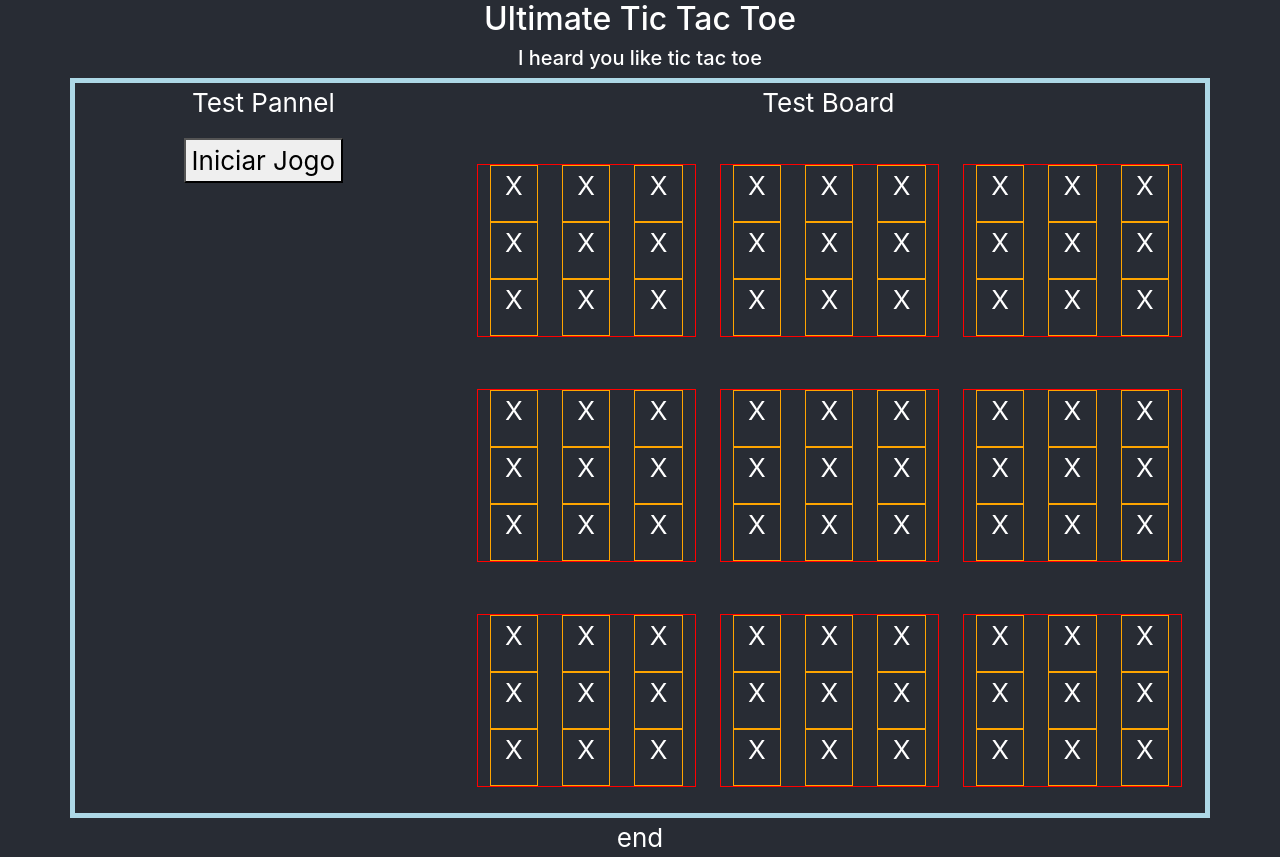
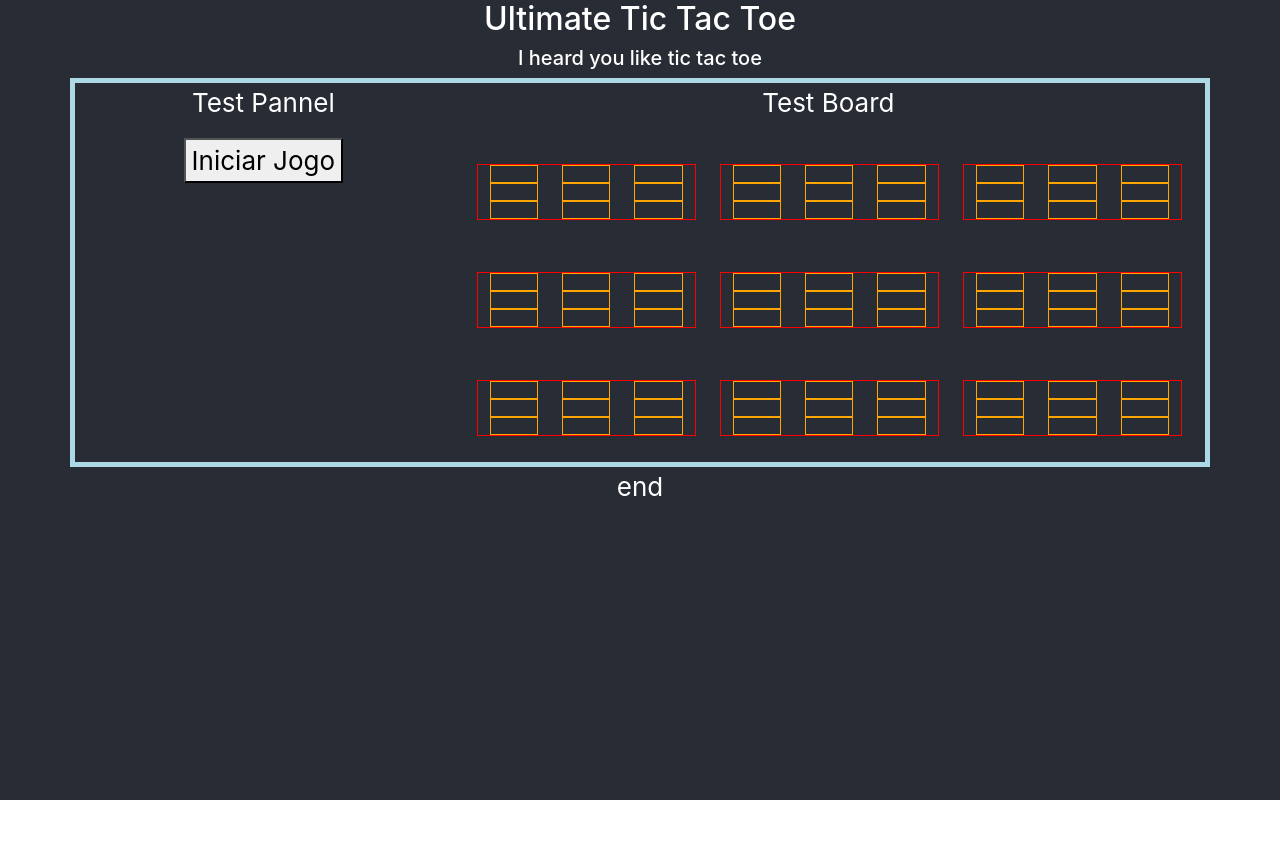
Before and after one commit to AceVentura-Code/UltimateTicTacToe, a React (Create React App) app: page / in a window 1280 px wide. After the commit the page ends 800 px from the top, so only its background shows below. Built offline with nearby package versions, Linux system fonts and the light colour scheme; the HTML template or start-up script is replaced by a standard one.

Commit message:
Initial logic

```diff
--- a/src/App.js
+++ b/src/App.js
@@ -7,6 +7,15 @@ import {TIMEOUTGAME} from "./Constants";
 function App() {
 
     const [gameStarted, setGameStarted] = useState(false);
+    const [player, setPlayer] = useState(1); // values:  1 || -1 // multiply by -1 to switch
+
+
+    const switchPlayers = () => {
+        setPlayer(player * -1);
+        console.log("now turn of player " +
+        ( player === 1 ? 'X' : 'O' )
+        )
+    }
 
     const [timer, setTimer] = useState(TIMEOUTGAME);
     useEffect(() => {
@@ -41,6 +50,7 @@ function App() {
         }
     }
 
+
     return (
         <div className="App">
             <header className="App-header">
@@ -53,15 +63,17 @@ function App() {
                 <div className='row'>
                     <div className="col-md-4">
                         <ControlPannel gameStarted={gameStarted}
-                        onGameStart={StartGame} timer={timer} />
+                            onGameStart={StartGame}
+                            timer={timer}/>
                     </div>
                     <div className="col-md-8">
-                        <GameBoard/>
+                        <GameBoard player={player}
+                            onPlayerMove={switchPlayers}/>
                     </div>
                 </div>
             </div>
 
-            <footer  className="App-footer">end</footer>
+            <footer className="App-footer">end</footer>
         </div>
     );
 }
--- a/src/Components/Cell.component.jsx
+++ b/src/Components/Cell.component.jsx
@@ -1,11 +1,19 @@
 import './Cell.css';
 
-function GameCell({ player }) {
+function GameCell({key, player, cell, onPlayerMove }) {
+
+    const onClick = () =>{
+
+    }
+
+
 
     return (
         <div className='col-md-4'>
-            <div className='cell'>
-                <p>X</p>
+            <div className='cell'  onClick={e => { cell=player; onPlayerMove(); console.log(cell);}} >
+                {/* {condition && <jsx> you wanted to render <jsx/>} */}
+                {/* <p>X</p> */}
+                <p>{cell === 1 ? 'x' : cell === -1 ? 'O' :  " "}</p>
             </div>
         </div>
     );
--- a/src/Components/GameBoard.component.jsx
+++ b/src/Components/GameBoard.component.jsx
@@ -2,7 +2,7 @@ import { useState } from 'react';
 import './GameBoard.css';
 import SubGame from './SubGame.component';
 
-function GameBoard() {
+function GameBoard({player, onPlayerMove}) {
     const [GameStatus, setSubGameStatus] = useState(false);
     // const [timer, setTimer] = useState();
     const majorGames = Array(9).fill(0)
@@ -11,8 +11,8 @@ function GameBoard() {
         <div className="container board">
             <p>Test Board</p>
             <div className="row">
-                {majorGames.map((item) => (
-                    <SubGame status={GameStatus} />
+                {majorGames.map((item, index) => (
+                    <SubGame key={index} status={GameStatus}  player={player} onPlayerMove={onPlayerMove} />
                 ))}
             </div>
         </div>
--- a/src/Components/SubGame.component.jsx
+++ b/src/Components/SubGame.component.jsx
@@ -1,15 +1,15 @@
 import './SubGame.css';
 import GameCell from './Cell.component';
 
-function SubGame({ GameStatus }) {
+function SubGame({key, GameStatus, player ,onPlayerMove}) {
 
     const minorGames = Array(9).fill(0)
     return (
         <div className='col-md-4'>
             <div className='container subgame'>
                 <div className="row">
-                    {minorGames.map((item) => (
-                        <GameCell />
+                    {minorGames.map((item, index) => (
+                        <GameCell  key={index} player={player} cell={item} onPlayerMove={onPlayerMove} />
                     ))}
                 </div>
             </div>
--- a/src/Constants/index.js
+++ b/src/Constants/index.js
@@ -1 +1,5 @@
 export const TIMEOUTGAME = 20; // seconds
+
+
+export let playerOne = 'X';
+export let playerTwo = 'O';
```
